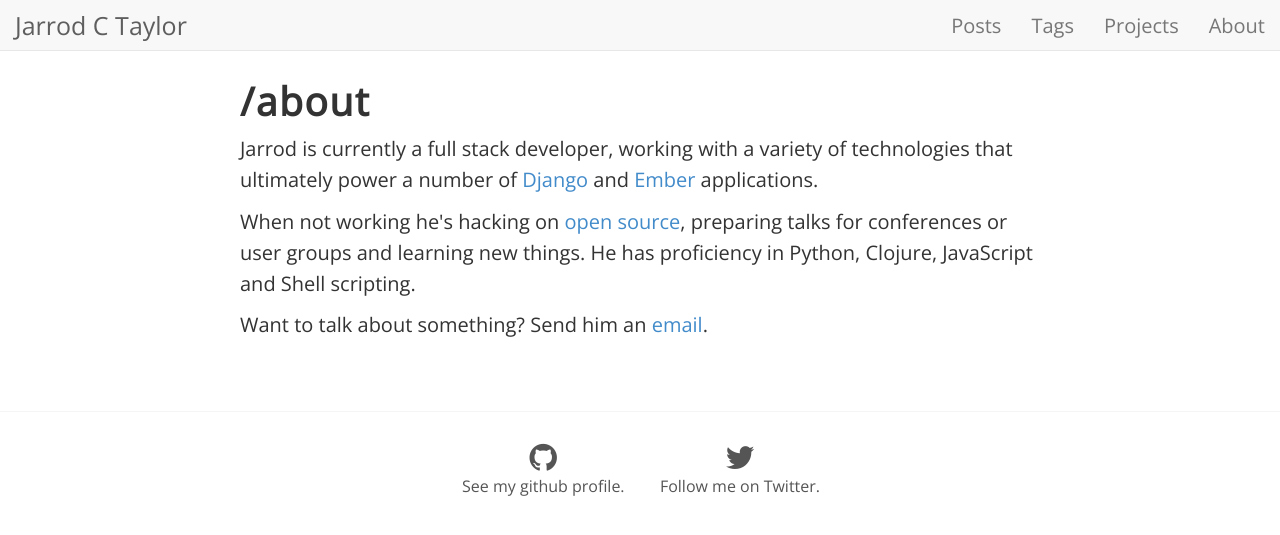
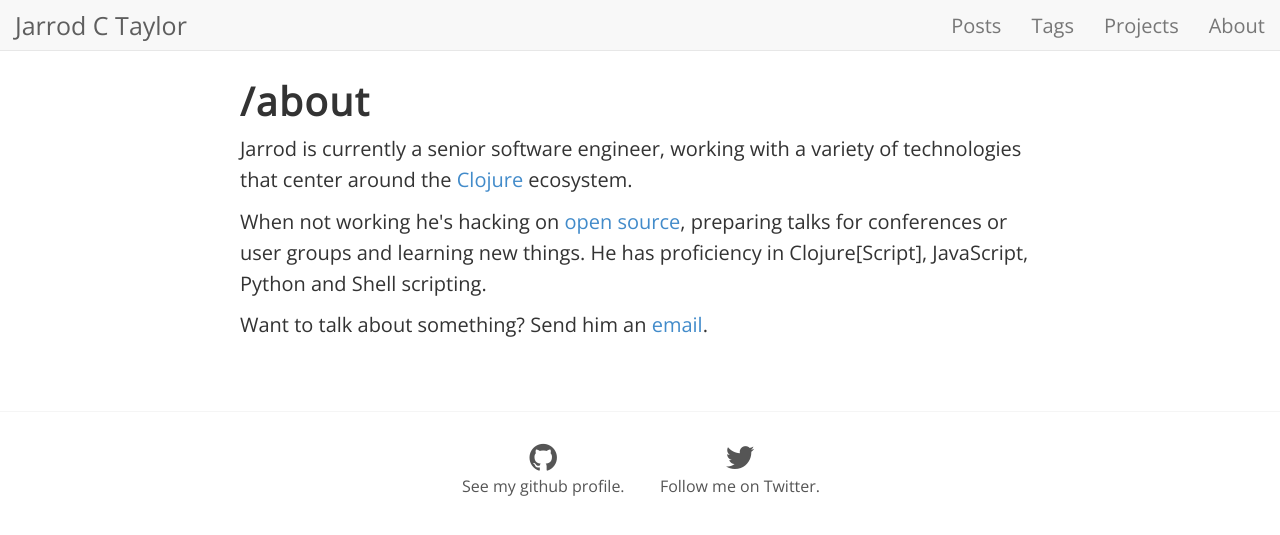
Before and after one commit to JarrodCTaylor/JarrodCTaylor.github.io, a Jekyll site: the page built from about/index.html, in a window 1280 px wide. Shown: the top 535 px of the page. Built offline with Jekyll 4.4.1, drawn with Linux system fonts in a browser that asks for light colours; nearby versions of some CDN libraries; Markdown is read by kramdown in place of the engine named in the settings.

Commit message:
Update about me

```diff
--- a/about/index.html
+++ b/about/index.html
@@ -7,13 +7,13 @@ title: "About Jarrod Taylor"
 <article>
   <h1>/about</h1>
   <p>
-    Jarrod is currently a full stack developer, working with a variety of
-    technologies that ultimately power a number of <a href="https://www.djangoproject.com/">Django</a> and <a href="http://emberjs.com/">Ember</a> applications.
+    Jarrod is currently a senior software engineer, working with a variety of
+    technologies that center around the <a href="https://clojure.org/">Clojure</a> ecosystem.
   </p>
   <p>
     When not working he's hacking on <a href="https://github.com/JarrodCTaylor">open source</a>,
     preparing talks for conferences or user groups and learning new things. He
-    has proficiency in Python, Clojure, JavaScript and Shell scripting.
+    has proficiency in Clojure[Script], JavaScript, Python and Shell scripting.
   </p>
   <p>
     Want to talk about something? Send him an
```
